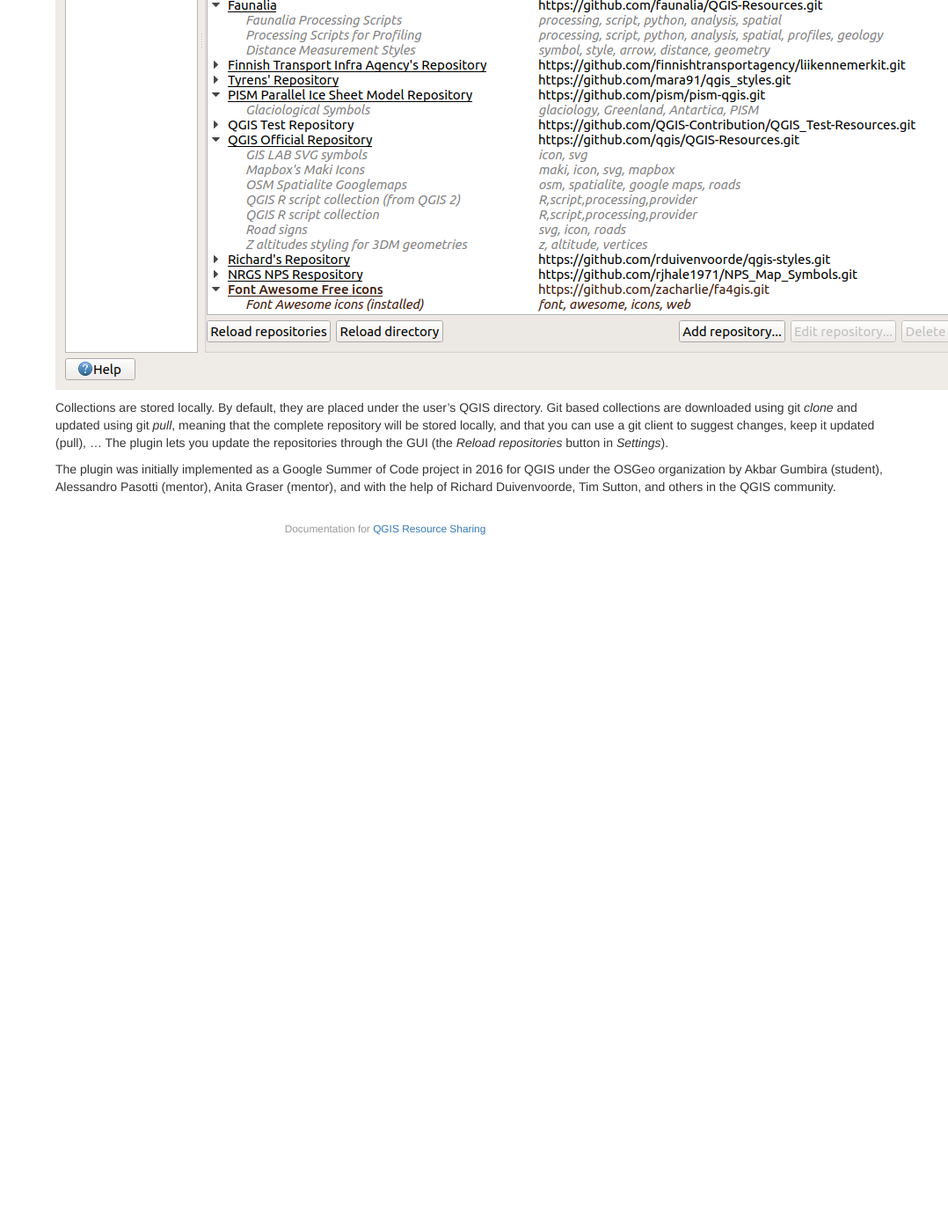
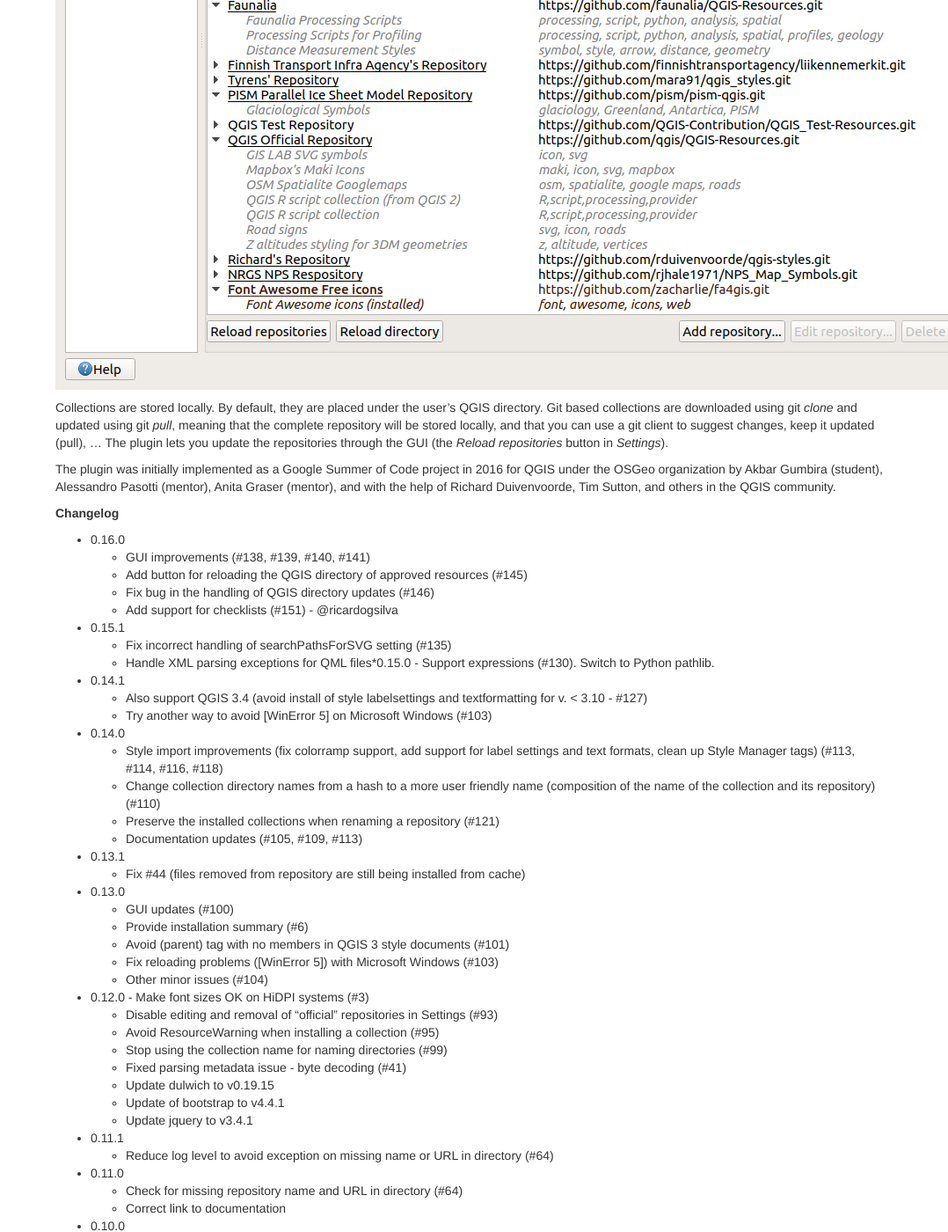
Before and after one commit to QGIS-Contribution/QGIS-ResourceSharing, a Jekyll site: the page built from index.md, in a window 1280 px wide and 1400 px high, scrolled down 1048 px. Shown: the whole window at 88% size, without its empty margins (202-1280 px from the left). Built offline with Jekyll 4.4.1, drawn with Linux system fonts in a browser that asks for light colours; before the commit the page ends 1678 px from its top, so only the background shows below that; some of the changed text lies outside the part shown.

Commit message:
Add changelog

```diff
--- a/index.md
+++ b/index.md
@@ -34,3 +34,69 @@
 in 2016 for QGIS under the OSGeo organization by Akbar Gumbira (student),
 Alessandro Pasotti (mentor), Anita Graser (mentor), and with the help of
 Richard Duivenvoorde, Tim Sutton, and others in the QGIS community.
+
+**Changelog**
+
+
+* 0.16.0
+  * GUI improvements (#138, #139, #140, #141)
+  * Add button for reloading the QGIS directory of approved resources (#145)
+  * Fix bug in the handling of QGIS directory updates (#146)
+  * Add support for checklists (#151) - @ricardogsilva
+* 0.15.1
+  * Fix incorrect handling of searchPathsForSVG setting (#135)
+  * Handle XML parsing exceptions for QML files*0.15.0 - Support expressions (#130). Switch to Python pathlib.
+* 0.14.1
+  * Also support QGIS 3.4 (avoid install of style labelsettings and textformatting for v. < 3.10 - #127)
+  * Try another way to avoid [WinError 5] on Microsoft Windows (#103)
+* 0.14.0
+  * Style import improvements (fix colorramp support, add support for label settings and text formats, clean up Style Manager tags) (#113, #114, #116, #118)
+  * Change collection directory names from a hash to a more user friendly name (composition of the name of the collection and its repository) (#110)
+  * Preserve the installed collections when renaming a repository (#121)
+  *  Documentation updates (#105, #109, #113)
+* 0.13.1
+  * Fix #44 (files removed from repository are still being installed from cache)
+* 0.13.0
+  * GUI updates (#100)
+  * Provide installation summary (#6)
+  * Avoid (parent) tag with no members in QGIS 3 style documents (#101)
+  * Fix reloading problems ([WinError 5]) with Microsoft Windows (#103)
+  * Other minor issues (#104)
+* 0.12.0 - Make font sizes OK on HiDPI systems (#3)
+  * Disable editing and removal of "official" repositories in Settings (#93)
+  * Avoid ResourceWarning when installing a collection (#95)
+  * Stop using the collection name for naming directories (#99)
+  * Fixed parsing metadata issue - byte decoding (#41)
+  * Update dulwich to v0.19.15
+  * Update of bootstrap to v4.4.1
+  * Update jquery to v3.4.1
+* 0.11.1
+  * Reduce log level to avoid exception on missing name or URL in directory (#64)
+* 0.11.0
+  * Check for missing repository name and URL in directory (#64)
+  * Correct link to documentation
+* 0.10.0
+  * Added support for Processing models (#42)
+  * Make the plugin available from the web menu (#68)
+  * Fixing log message levels (#71)
+  * Add the action to the toolbar (#70)
+  * Avoid breaking when collections with incompatible QGIS versions are encountered (#60)
+  * Avoid [WinErr 32] (#80)
+* 0.9.0
+  * Added support for R scripts (#57)
+* 0.8.0
+  * Fix issue #59 (deleting repositories does not work)
+* 0.7.0
+  * Flip experimental flag
+  * Merge PR from havatv (issue #60 - avoid breaking on incompatible versions)
+* 0.6.0
+  * Experimental version for QGIS 3
+* 0.5.2
+  * Add support for gitlab and gogs repositories (PR by Salvatore Larosa - gh username: slarosa)
+* 0.5.1
+  * Allow authors to add license details in the collection
+  * Fixed problem in QGIS < 2.12 as a result of using the new QgsAuthManager
+* * Change the behavior of updating and removing directory in settings (This fixed #34)
+* * Use the new official QGIS resource repository (https://github.com/qgis/QGIS-Resources)
+* 0.5.0
+  * Wohooo first release!
```
